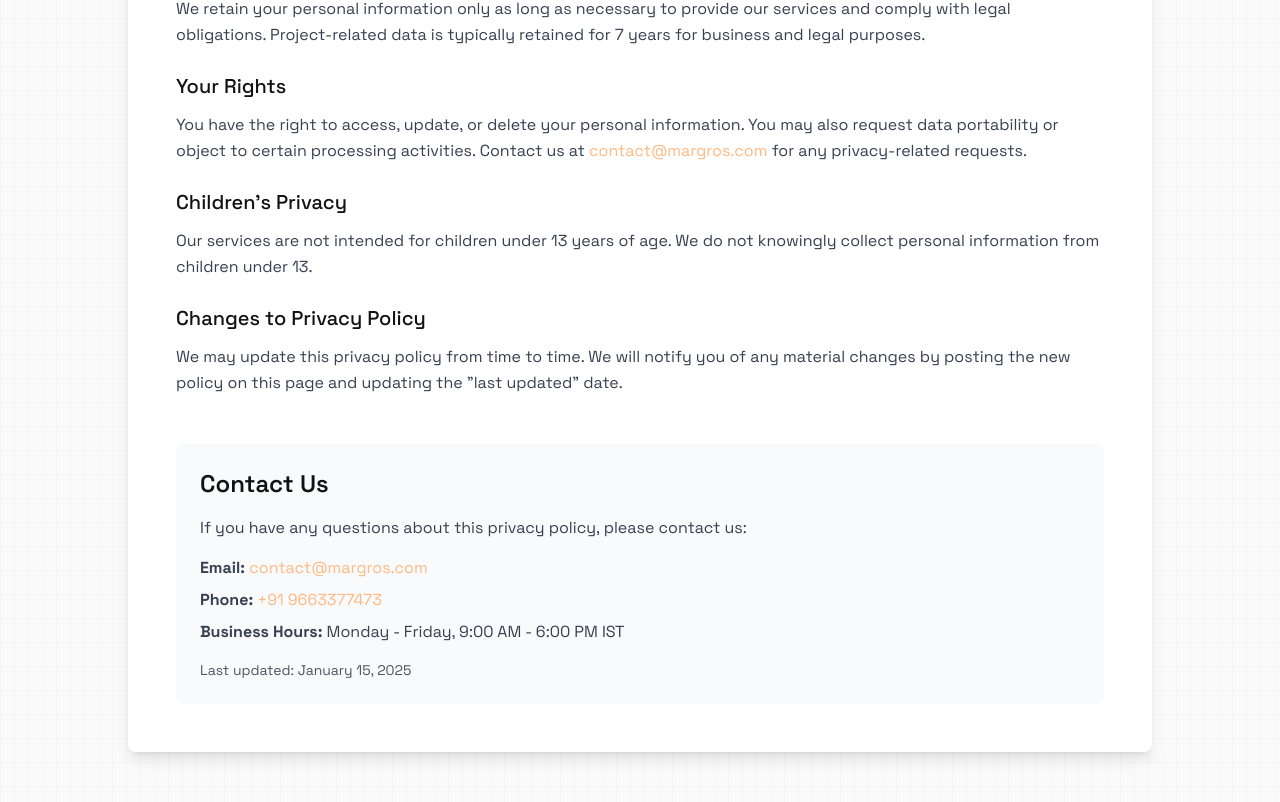
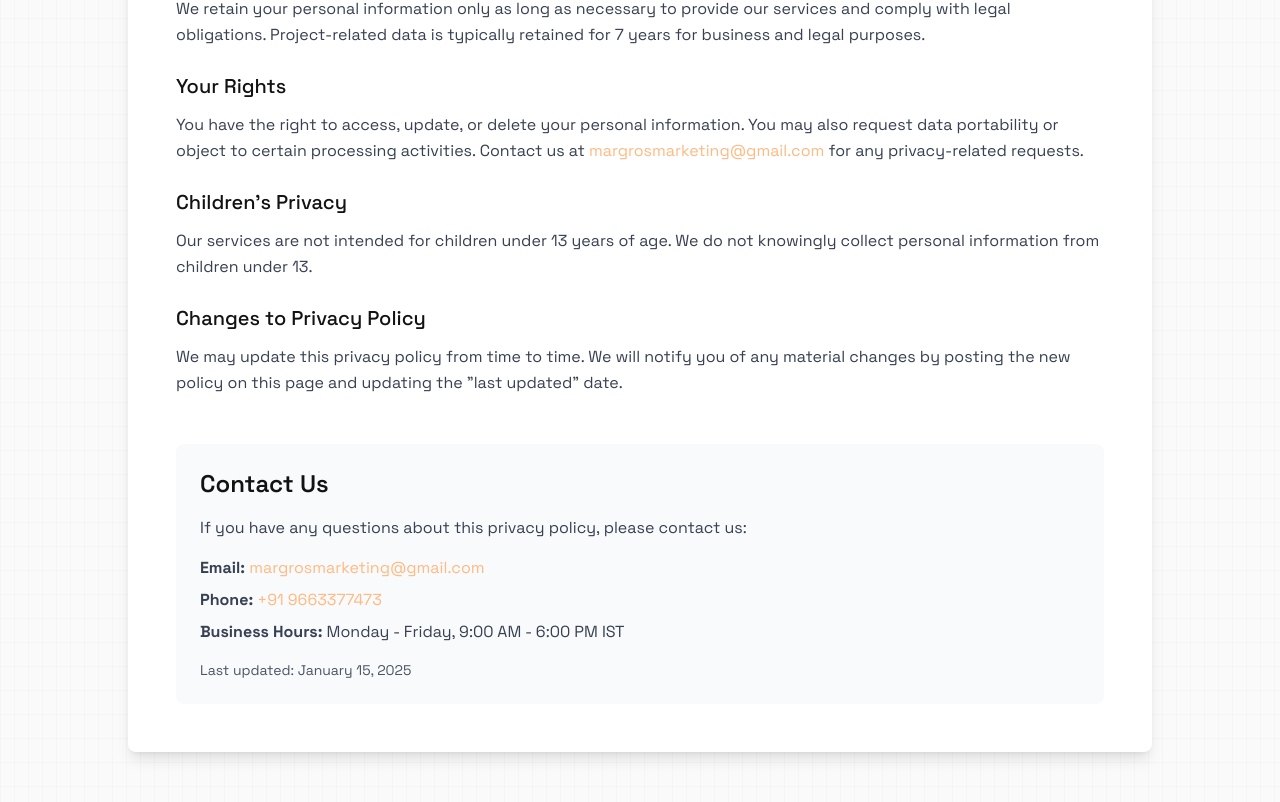
Before and after one commit to Margroms/portfolio, a Next.js app: page /privacy in a window 1280 px wide. Shown: the part 1110-1912 px from the top of the page. Built offline with nearby package versions, Linux system fonts and the light colour scheme.

Commit message:
fix the email

```diff
--- a/app/privacy/page.tsx
+++ b/app/privacy/page.tsx
@@ -93,7 +93,7 @@
                 <div>
                   <h3 className="text-xl font-medium mb-3 text-[#121212]">Your Rights</h3>
                   <p className="leading-relaxed">
-                    You have the right to access, update, or delete your personal information. You may also request data portability or object to certain processing activities. Contact us at <a href="mailto:contact@margros.com" className="text-[#FFB982] hover:underline">contact@margros.com</a> for any privacy-related requests.
+                    You have the right to access, update, or delete your personal information. You may also request data portability or object to certain processing activities. Contact us at <a href="mailto:margrosmarketing@gmail.com" className="text-[#FFB982] hover:underline">margrosmarketing@gmail.com</a> for any privacy-related requests.
                   </p>
                 </div>
 
@@ -120,7 +120,7 @@
                 If you have any questions about this privacy policy, please contact us:
               </p>
               <div className="space-y-2 text-gray-700">
-                <p><strong>Email:</strong> <a href="mailto:contact@margros.com" className="text-[#FFB982] hover:underline">contact@margros.com</a></p>
+                <p><strong>Email:</strong> <a href="mailto:margrosmarketing@gmail.com" className="text-[#FFB982] hover:underline">margrosmarketing@gmail.com</a></p>
                 <p><strong>Phone:</strong> <a href="tel:+919663377473" className="text-[#FFB982] hover:underline">+91 9663377473</a></p>
                 <p><strong>Business Hours:</strong> Monday - Friday, 9:00 AM - 6:00 PM IST</p>
               </div>
--- a/app/refund/page.tsx
+++ b/app/refund/page.tsx
@@ -114,7 +114,7 @@
                 If you have any questions about our cancellation and refund policy, please contact us:
               </p>
               <div className="space-y-2 text-gray-700">
-                <p><strong>Email:</strong> <a href="mailto:contact@margros.com" className="text-[#FFB982] hover:underline">contact@margros.com</a></p>
+                <p><strong>Email:</strong> <a href="mailto:margrosmarketing@gmail.com" className="text-[#FFB982] hover:underline">margrosmarketing@gmail.com</a></p>
                 <p><strong>Phone:</strong> <a href="tel:+919663377473" className="text-[#FFB982] hover:underline">+91 9663377473</a></p>
                 <p><strong>Business Hours:</strong> Monday - Friday, 9:00 AM - 6:00 PM IST</p>
               </div>
--- a/app/shipping/page.tsx
+++ b/app/shipping/page.tsx
@@ -148,7 +148,7 @@
                 If you have any questions about our delivery process, please contact us:
               </p>
               <div className="space-y-2 text-gray-700">
-                <p><strong>Email:</strong> <a href="mailto:contact@margros.com" className="text-[#FFB982] hover:underline">contact@margros.com</a></p>
+                <p><strong>Email:</strong> <a href="mailto:margrosmarketing@gmail.com" className="text-[#FFB982] hover:underline">margrosmarketing@gmail.com</a></p>
                 <p><strong>Phone:</strong> <a href="tel:+919663377473" className="text-[#FFB982] hover:underline">+91 9663377473</a></p>
                 <p><strong>Business Hours:</strong> Monday - Friday, 9:00 AM - 6:00 PM IST</p>
               </div>
--- a/app/terms/page.tsx
+++ b/app/terms/page.tsx
@@ -110,7 +110,7 @@
                 If you have any questions about these terms of service, please contact us:
               </p>
               <div className="space-y-2 text-gray-700">
-                <p><strong>Email:</strong> <a href="mailto:contact@margros.com" className="text-[#FFB982] hover:underline">contact@margros.com</a></p>
+                <p><strong>Email:</strong> <a href="mailto:margrosmarketing@gmail.com" className="text-[#FFB982] hover:underline">margrosmarketing@gmail.com</a></p>
                 <p><strong>Phone:</strong> <a href="tel:+919663377473" className="text-[#FFB982] hover:underline">+91 9663377473</a></p>
                 <p><strong>Business Hours:</strong> Monday - Friday, 9:00 AM - 6:00 PM IST</p>
               </div>
```
